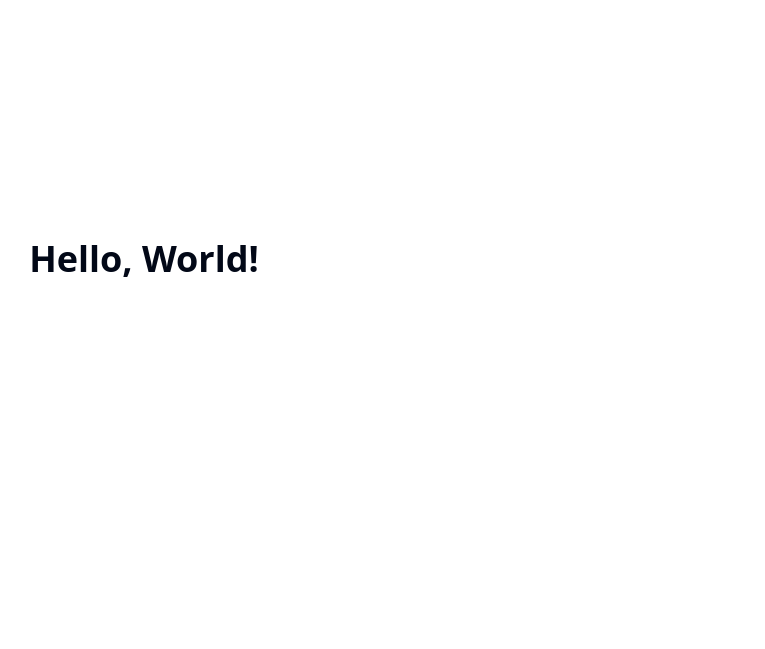
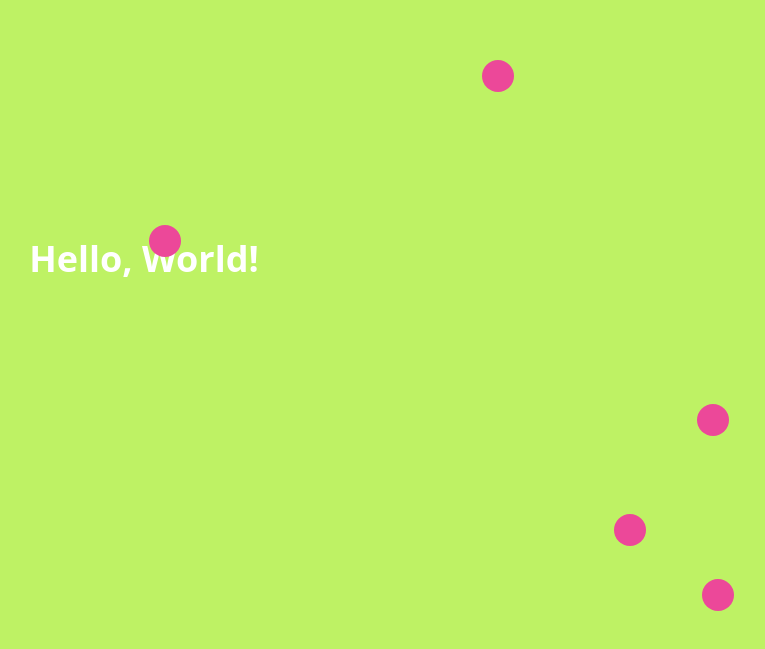
Before and after one commit to GPT-Engineer-App-Dev/simple-react-garden, a React (Vite) app: page / in a window 1280 px wide. Shown: the part 141-790 px from the top of the page, without its empty margins (496-1261 px from the left). Built offline with nearby package versions, Linux system fonts and the light colour scheme.

Commit message:
GPT Engineer Update

```diff
--- a/src/pages/Index.jsx
+++ b/src/pages/Index.jsx
@@ -1,9 +1,57 @@
-import React from 'react';
+import React, { useState, useEffect } from 'react';
+
+const Ball = ({ x, y }) => (
+  <div
+    className="absolute w-8 h-8 rounded-full bg-pink-500"
+    style={{ left: `${x}px`, top: `${y}px` }}
+  />
+);
 
 const Index = () => {
+  const [balls, setBalls] = useState([]);
+
+  useEffect(() => {
+    const createBall = () => ({
+      x: Math.random() * window.innerWidth,
+      y: Math.random() * window.innerHeight,
+      vx: (Math.random() - 0.5) * 10,
+      vy: (Math.random() - 0.5) * 10,
+    });
+
+    setBalls(Array(5).fill().map(createBall));
+
+    const moveBalls = () => {
+      setBalls(prevBalls => prevBalls.map(ball => {
+        let newX = ball.x + ball.vx;
+        let newY = ball.y + ball.vy;
+        let newVx = ball.vx;
+        let newVy = ball.vy;
+
+        if (newX < 0 || newX > window.innerWidth - 32) newVx = -newVx;
+        if (newY < 0 || newY > window.innerHeight - 32) newVy = -newVy;
+
+        return {
+          x: newX,
+          y: newY,
+          vx: newVx,
+          vy: newVy,
+        };
+      }));
+    };
+
+    const intervalId = setInterval(moveBalls, 50);
+
+    return () => clearInterval(intervalId);
+  }, []);
+
   return (
-    <div className="flex items-center justify-center h-screen">
-      <h1 className="text-4xl font-bold">Hello, World!</h1>
+    <div className="relative w-full h-screen bg-lime-300 overflow-hidden">
+      <div className="absolute inset-0 flex items-center justify-center">
+        <h1 className="text-4xl font-bold text-white">Hello, World!</h1>
+      </div>
+      {balls.map((ball, index) => (
+        <Ball key={index} x={ball.x} y={ball.y} />
+      ))}
     </div>
   );
 };
```
